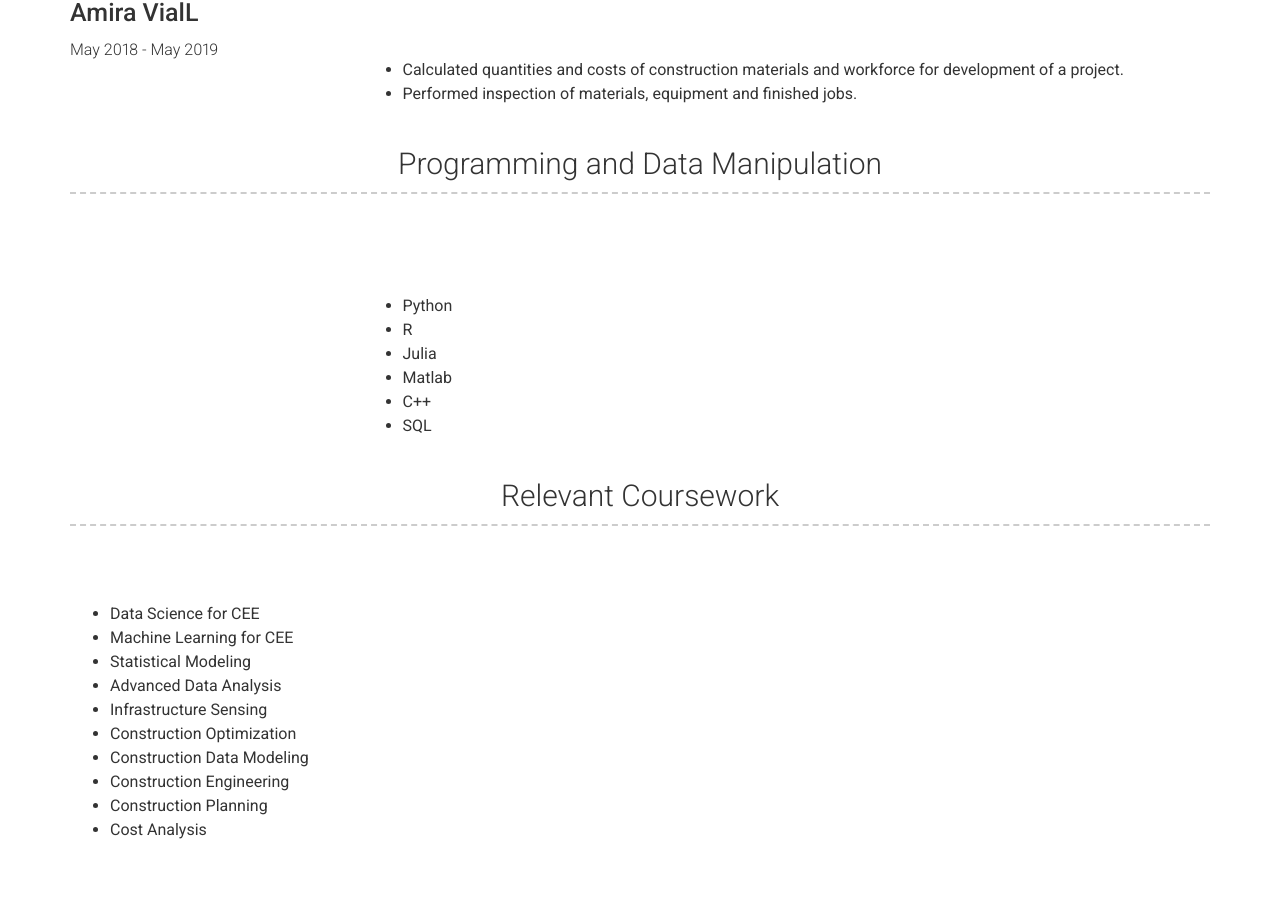
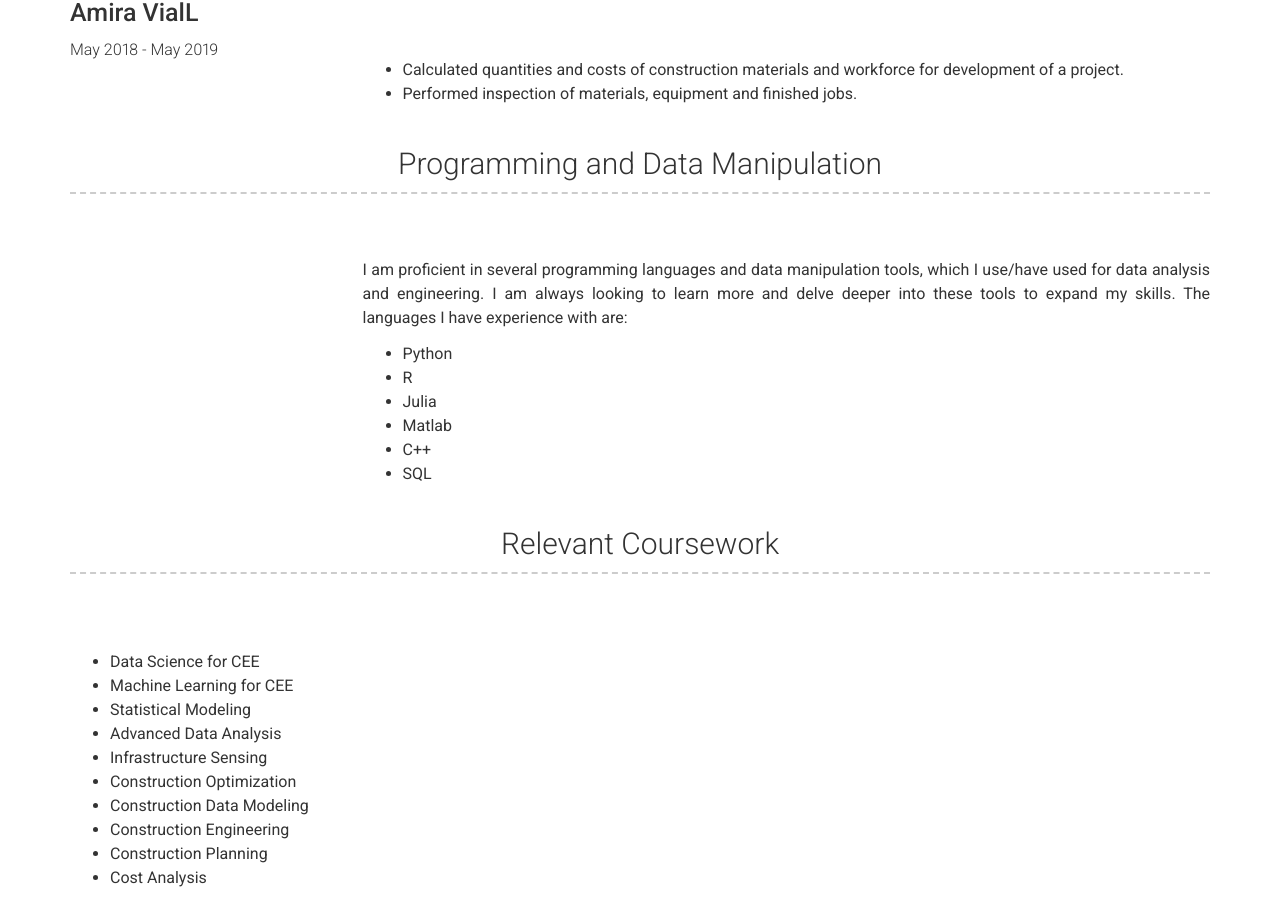
Before and after one commit to fsaudm/fsaudm.github.io, a Jekyll site: the page built from index.md, in a window 1280 px wide and 900 px high, scrolled down 2681 px. Built offline with Jekyll 4.4.1, drawn with Linux system fonts in a browser that asks for light colours.

Commit message:
Update programming.yml

```diff
--- a/_data/programming.yml
+++ b/_data/programming.yml
@@ -1,6 +1,8 @@
 - company:
   description: |
-    <br/><br/>
+    <br/>
+    I am proficient in several programming languages and data manipulation tools, which I use/have used for data analysis and engineering. I am always looking to learn more and delve deeper into these tools to expand my skills. The languages I have experience with are:
+
     - Python
     - R
     - Julia
```
